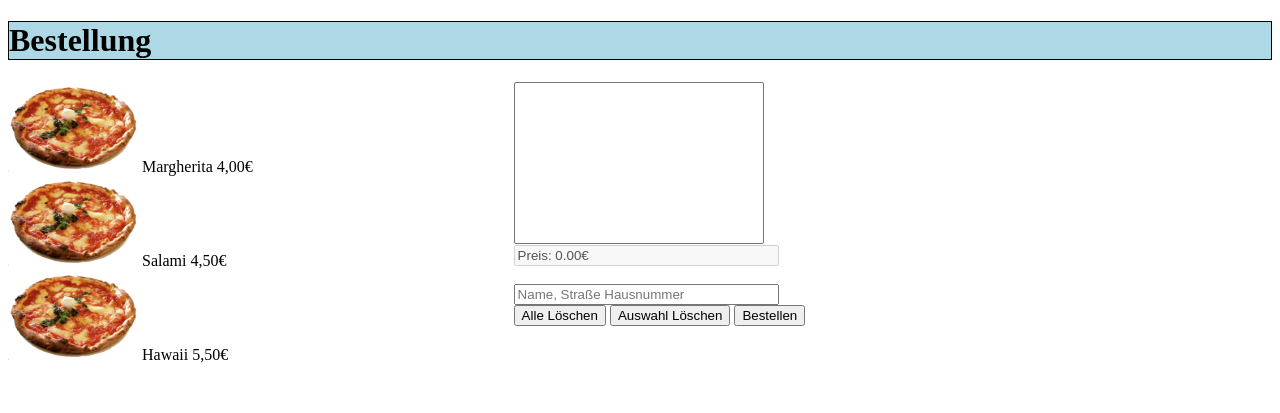
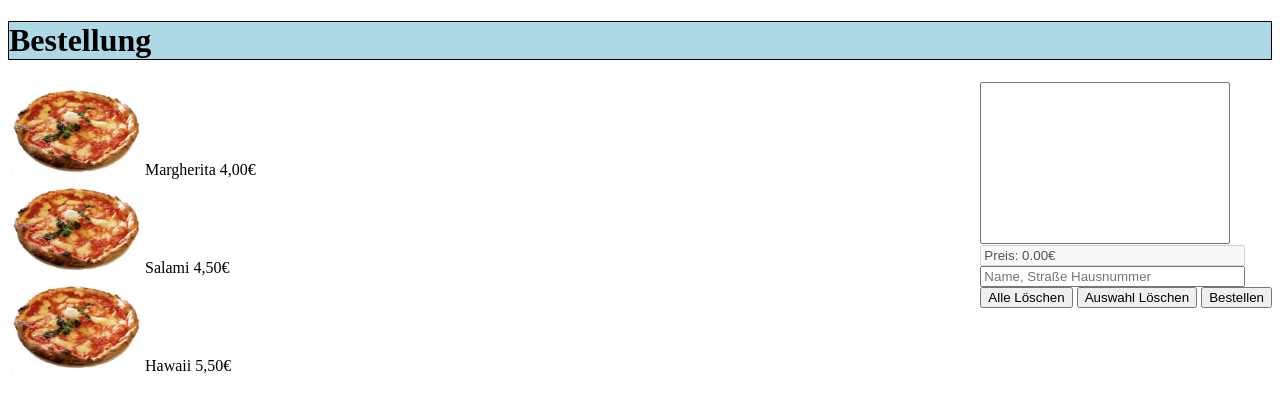
Before and after one commit to klyonrad/pizzalieferdienst, a PHP site: page /bestellung.html in a window 1280 px wide. Shown: the top 413 px of the page. Run offline with PHP 8.4, Linux system fonts and the light colour scheme; lists and menus that the app fills with data are empty.

Commit message:
ende Praktikum

```diff
--- a/bestellung.html
+++ b/bestellung.html
@@ -57,23 +57,27 @@
 	<h1>Bestellung</h1>
 	<form name="input" action="http://www.fbi.h-da.de/cgi-bin/Echo.pl" method="get">
 	<div class="artikel">
-		<img src="pizza.png" alt="Pizzaaa!!" height="90" width="130" onClick="Hinzufuegen(0)"> Margherita&nbsp;4,00€ <br/>
-		<img src="pizza.png" alt="Pizzaaa!!" height="90" width="130" onClick="Hinzufuegen(1)"> Salami&nbsp;4,50€<br/>
-		<img src="pizza.png" alt="Pizzaaa!!" height="90" width="130" onClick="Hinzufuegen(2)"> Hawaii&nbsp;5,50€
+	      <table>
+		<tr><td><img src="pizza.png" alt="Pizzaaa!!" height="90" width="130" onClick="Hinzufuegen(0)"> Margherita&nbsp;4,00€</td></tr>
+		<tr><td><img src="pizza.png" alt="Pizzaaa!!" height="90" width="130" onClick="Hinzufuegen(1)"> Salami&nbsp;4,50€</td></tr>
+		<tr><td><img src="pizza.png" alt="Pizzaaa!!" height="90" width="130" onClick="Hinzufuegen(2)"> Hawaii&nbsp;5,50€</td></tr>
+	      </table>
 	</div>
-	<div class="bestellung">
+	<div class="content">
+	  <div class="bestellung">
 		<select name="pizzasToOrder" size="10" style="width: 250px" multiple></select>
-		<br/>
-
-	<input name="price" type="text" value="Preis: 0.00€" size="30" disabled>
-	<br/>
-	<br/>
-	<input type="text" name="addressentry" size="30" placeholder="Name, Straße Hausnummer"/> <br/>
-	<button type="button" onClick="resetAll()">Alle Löschen</button>
-	<button type="button" onClick="deleteSelected()">Auswahl Löschen</button>
-	<button type="button" onClick="bestellen()">Bestellen</button>
-
-
+	  </div>
+	  <div class="bestellung">
+		<input name="price" type="text" value="Preis: 0.00€" size="30" disabled>
+	  </div>
+	  <div class="bestellung">
+		<input type="text" name="addressentry" size="30" placeholder="Name, Straße Hausnummer"/>
+	  </div>
+	  <div class="bestellung">
+		<button type="button" onClick="resetAll()">Alle Löschen</button>
+		<button type="button" onClick="deleteSelected()">Auswahl Löschen</button>
+		<button type="button" onClick="bestellen()">Bestellen</button>
+	  </div>
 	</div>
 	</form>
 	</body>
--- a/style.css
+++ b/style.css
@@ -21,11 +21,15 @@ ul {list-style: none;}
 
 .artikel {
 	float:left;
-	width:40%;
+	width:50%;
+}
+
+.content{
+	float: right;
 }
 
 .bestellung {
-	width: 100%;
+
 }
 
 .adressen{
```
